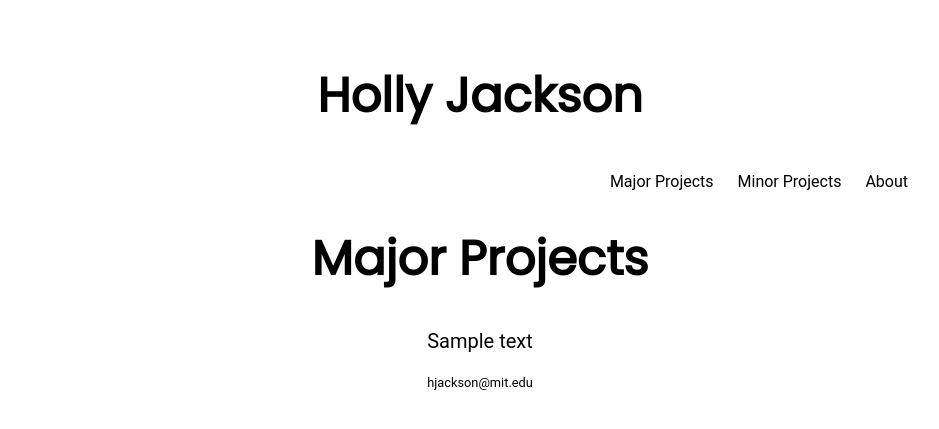
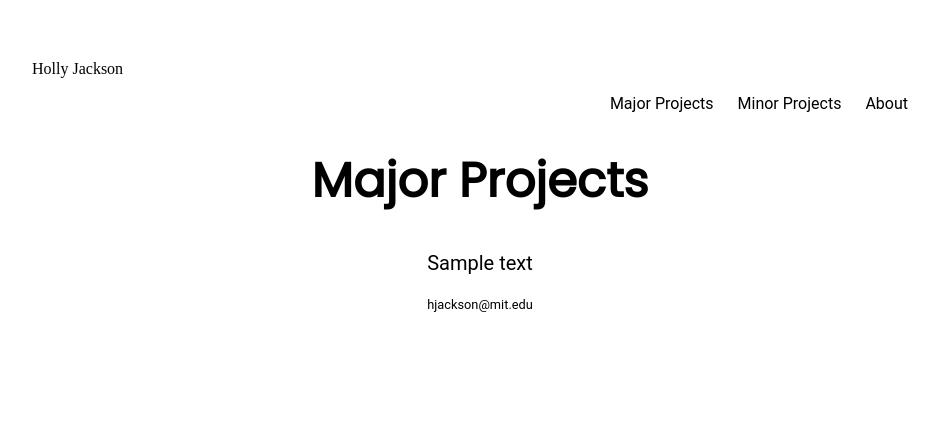
Before and after one commit to hollyjackson/hollyjackson.github.io, a Jekyll site: the page built from index.html, in a window 1280 px wide. Shown: the top 429 px of the page, without its empty margins (160-1099 px from the left). Built offline with Jekyll 4.4.1, drawn with Linux system fonts in a browser that asks for light colours.

Commit message:
formatting menu

```diff
--- a/_layouts/default.html
+++ b/_layouts/default.html
@@ -24,9 +24,7 @@
 			</header>-->
 			<nav class="site-nav js-site-nav">
 				<div class="site-nav__width">
-					<a class="site-nav__logo-link" href="/">
-						<h1>Holly Jackson</h1>
-					</a>
+					<a class="site-nav__logo-link" href="/">Holly Jackson</a>
 					<ul class="site-nav__links">
 								<li class="site-nav__link-item menu-item--collapsed">
 							<a href="/" class="site-nav__link js-nav-item menu-item--collapsed" data-drupal-link-system-path="node/11">Major Projects</a>
```
